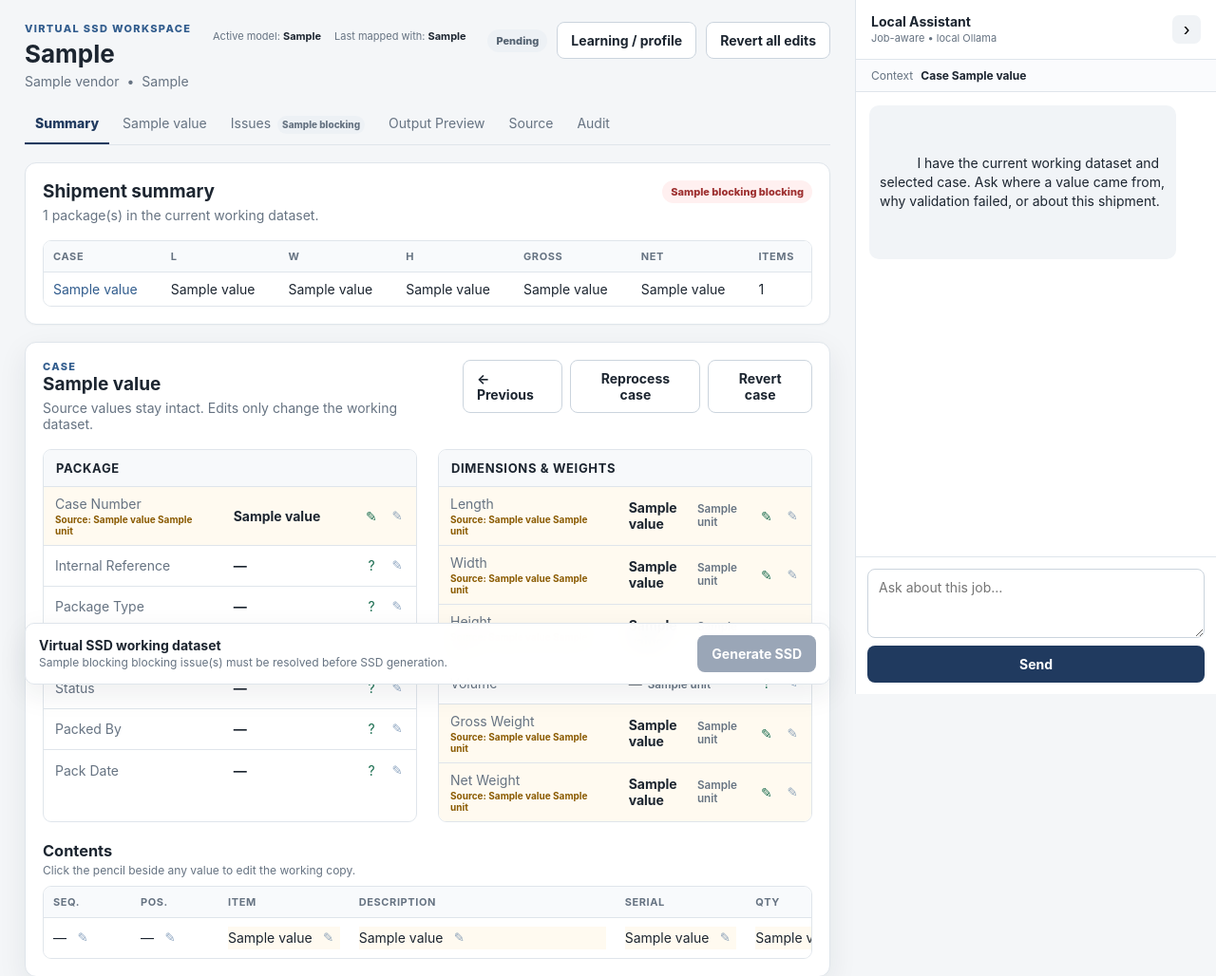
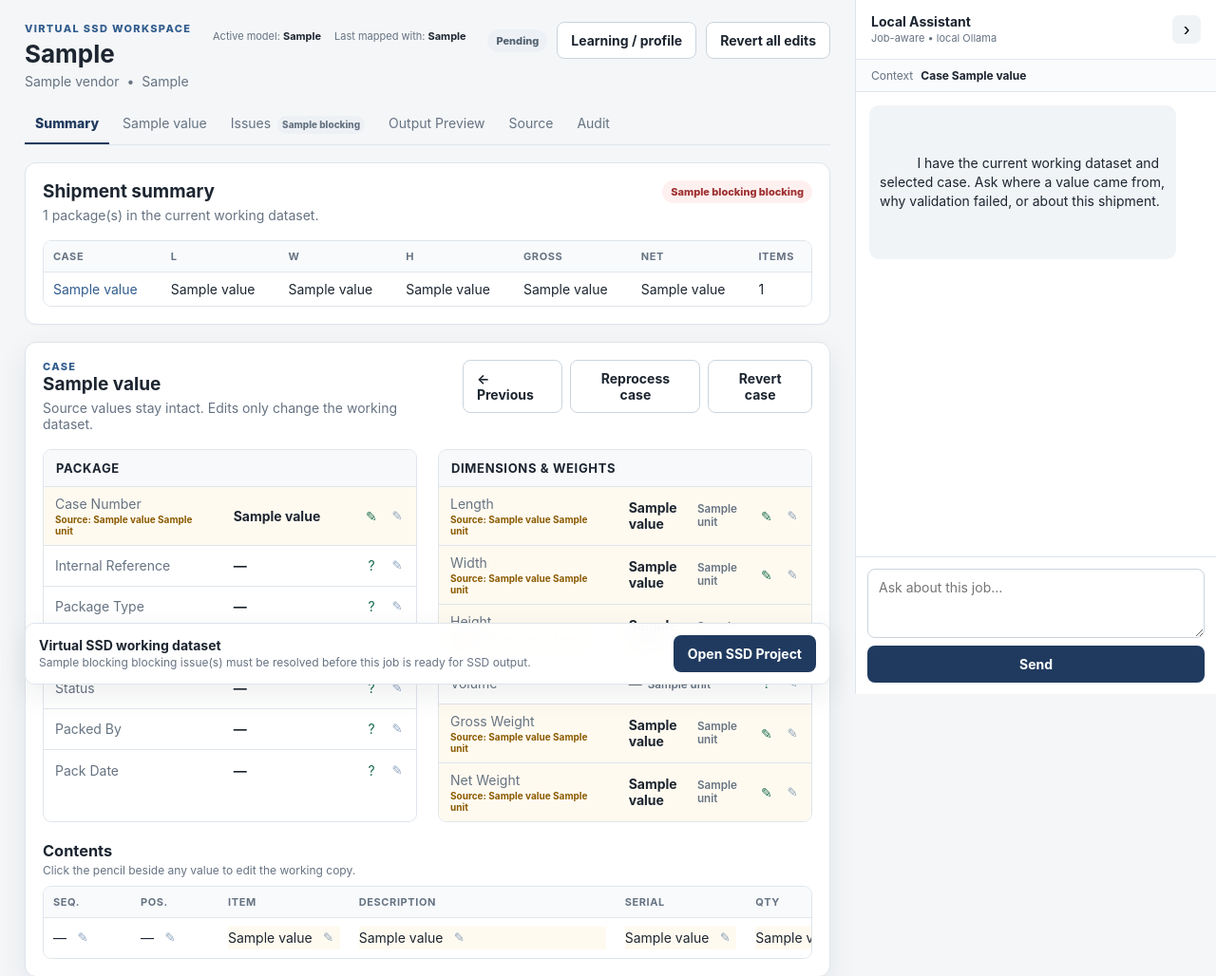
Before and after one commit to zageabb/PackBridge, a Flask app: template packbridge/templates/job.html in a window 1280 px wide. Shown: the part 69-1097 px from the top of the page at 95% size. Run offline with Flask 3, Linux system fonts and the light colour scheme; tables that the repository leaves empty hold one stand-in row (values such as "Sample post"); the template is opened without the code that fills it: values that come from a table or form of the project are taken from there, most other values are stand-ins (such as "Sample title", 1, 10 or a date in 2020).

Commit message:
Remove dead Generate SSD button from job view
* Replace dead job Generate SSD button with project navigation

* Test job page routes SSD generation to project

```diff
--- a/packbridge/templates/job.html
+++ b/packbridge/templates/job.html
@@ -672,12 +672,18 @@
         <div>
           <strong>Virtual SSD working dataset</strong>
           {% if issue_counts.BLOCKING %}
-            <span>{{ issue_counts.BLOCKING }} blocking issue(s) must be resolved before SSD generation.</span>
+            <span>{{ issue_counts.BLOCKING }} blocking issue(s) must be resolved before this job is ready for SSD output.</span>
+          {% elif ssd_project %}
+            <span>Working data is ready. Build the validation or production SSD from the linked SSD Project.</span>
           {% else %}
-            <span>Working data can be reviewed now. Final SSD generation remains disabled until the workbook mapping is verified.</span>
+            <span>Working data is ready. Add this mapped job to an SSD Project to generate the final SSD workbook.</span>
           {% endif %}
         </div>
-        <button class="btn btn-primary" disabled>Generate SSD</button>
+        {% if ssd_project %}
+          <a class="btn btn-primary" href="{{ url_for('projects.view', project_id=ssd_project.id) }}#outputs">Open SSD Project</a>
+        {% else %}
+          <a class="btn btn-primary" href="{{ url_for('projects.index') }}">Go to SSD Projects</a>
+        {% endif %}
       </div>
 
     {% else %}
```
Also changed, not shown: tests/test_app_smoke.py (+2 -0 lines).
